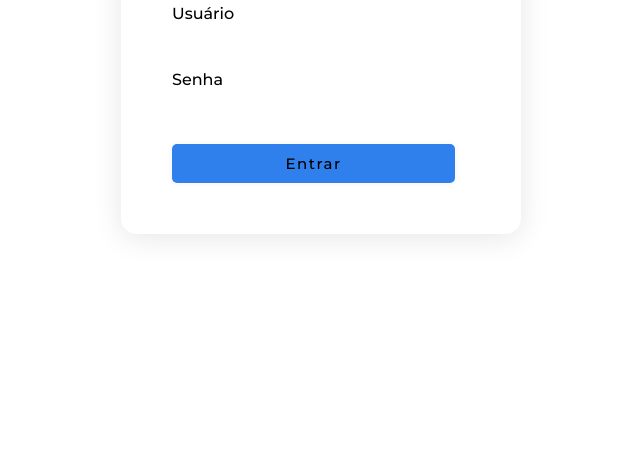
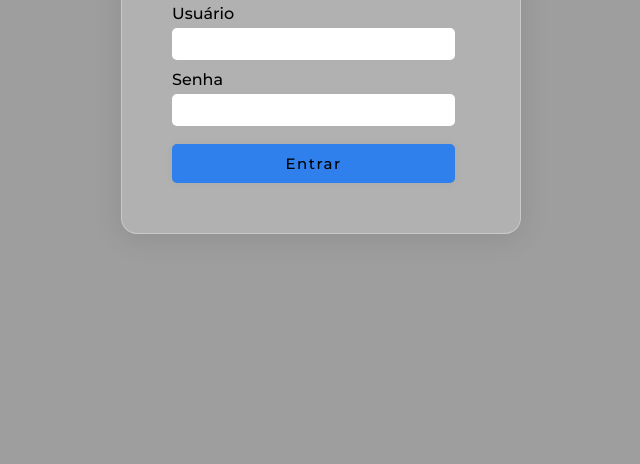
Before and after one commit to Rianweb/Consultas-Online, a plain HTML site: page index.html in a window 1280 px wide. Shown: the part 336-800 px from the top of the page, without its empty margins (319-959 px from the left). Drawn offline with Linux system fonts and the light colour scheme; the site is published under a folder, as on GitHub Pages, so addresses that start at the root find nothing.

Commit message:
Update style.css

```diff
--- a/style.css
+++ b/style.css
@@ -18,7 +18,7 @@ body {
     background: #56CCF2;
     background: -webkit-linear-gradient(to right, #2F80ED, #56CCF2);
     background: linear-gradient(to right, #2F80ED, #56CCF2);
-    background-image: url('/assets/bg.jpg');
+    background-image: url('assets/bg.jpg');
     background-repeat: no-repeat;
     background-position: center;
     background-size: cover;
```
